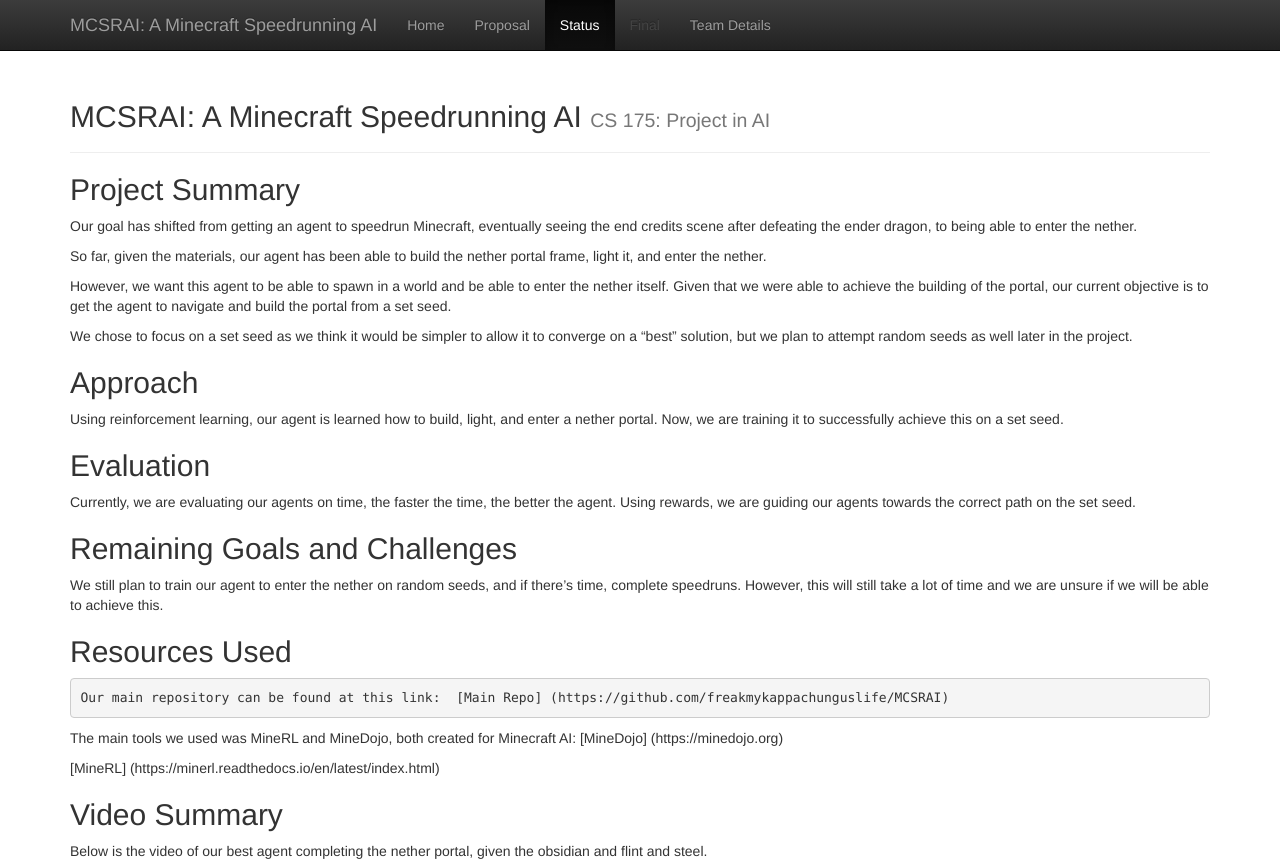
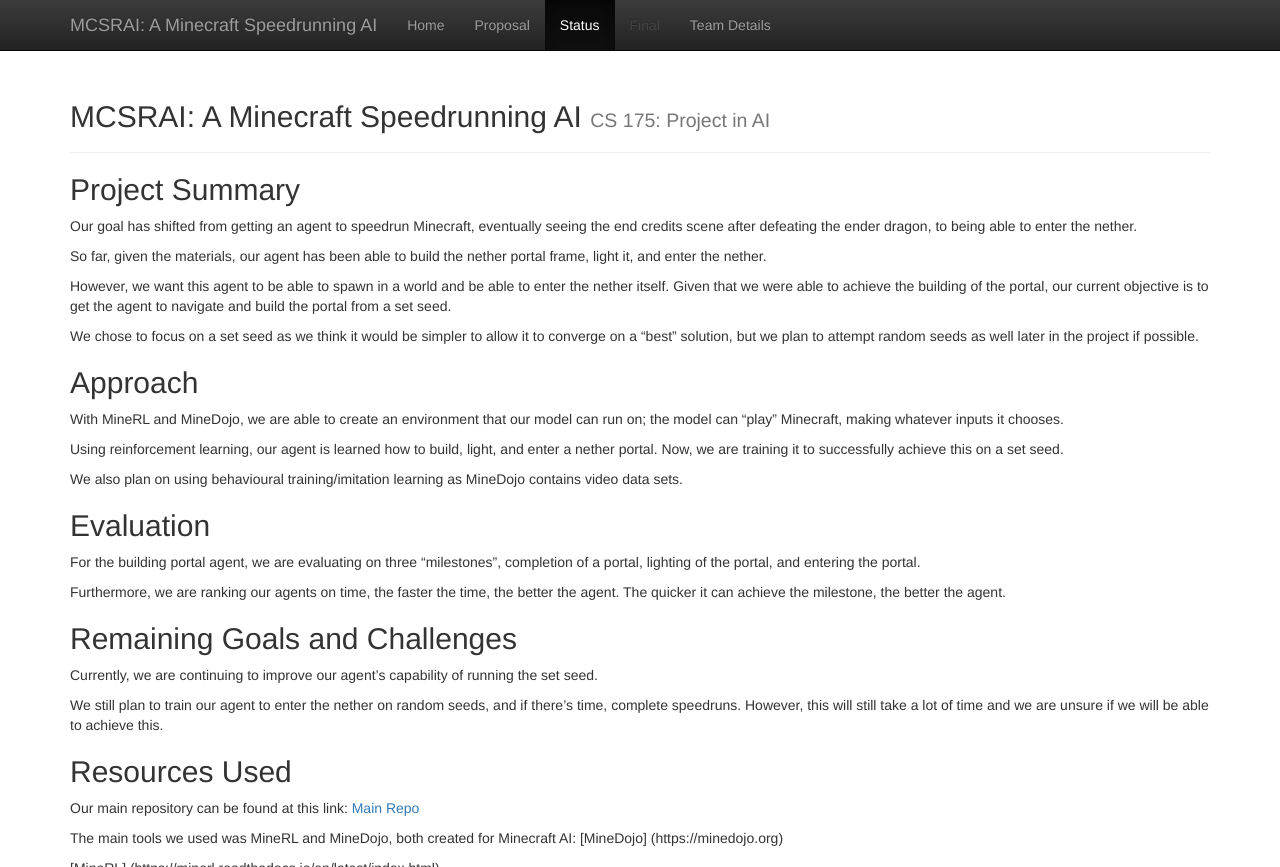
Before and after one commit to freakmykappachunguslife/MCSRAI, a Jekyll site: the page built from docs/status.md, in a window 1280 px wide and 900 px high, cut to the strip 0-867 px from the top of the window. Built offline with Jekyll 4.4.1, drawn with Linux system fonts in a browser that asks for light colours.

Commit message:
Updated status

```diff
--- a/docs/status.md
+++ b/docs/status.md
@@ -11,24 +11,32 @@ So far, given the materials, our agent has been able to build the nether portal
 
 However, we want this agent to be able to spawn in a world and be able to enter the nether itself. Given that we were able to achieve the building of the portal, our current objective is to get the agent to navigate and build the portal from a set seed.
 
-We chose to focus on a set seed as we think it would be simpler to allow it to converge on a "best" solution, but we plan to attempt random seeds as well later in the project.
+We chose to focus on a set seed as we think it would be simpler to allow it to converge on a "best" solution, but we plan to attempt random seeds as well later in the project if possible.
 
 ## Approach
 
+With MineRL and MineDojo, we are able to create an environment that our model can run on; the model can "play" Minecraft, making whatever inputs it chooses.
+
 Using reinforcement learning, our agent is learned how to build, light, and enter a nether portal. Now, we are training it to successfully achieve this on a set seed.
+
+We also plan on using behavioural training/imitation learning as MineDojo contains video data sets.
 
 ## Evaluation
 
-Currently, we are evaluating our agents on time, the faster the time, the better the agent. Using rewards, we are guiding our agents towards the correct path on the set seed.
+For the building portal agent, we are evaluating on three "milestones", completion of a portal, lighting of the portal, and entering the portal.
+
+Furthermore, we are ranking our agents on time, the faster the time, the better the agent. The quicker it can achieve the milestone, the better the agent.
 
 ## Remaining Goals and Challenges
+
+Currently, we are continuing to improve our agent's capability of running the set seed.
 
 We still plan to train our agent to enter the nether on random seeds, and if there's time, complete speedruns. However, this will still take a lot of time and we are unsure if we will be able to achieve this.
 
 ## Resources Used
 
-    Our main repository can be found at this link:
-[Main Repo] (https://github.com/freakmykappachunguslife/MCSRAI)
+Our main repository can be found at this link:
+[Main Repo](https://github.com/freakmykappachunguslife/MCSRAI)
 
 The main tools we used was MineRL and MineDojo, both created for Minecraft AI:
 [MineDojo] (https://minedojo.org)
```
